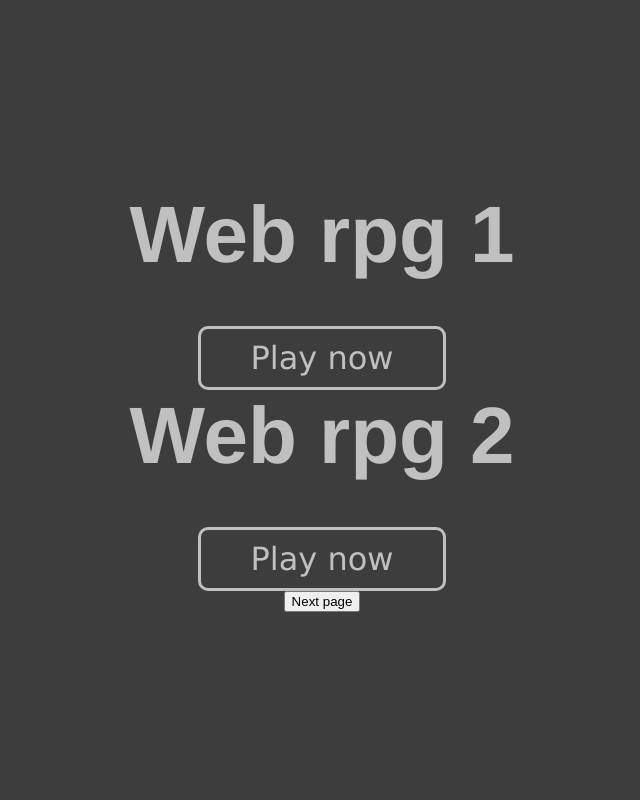
After one commit to TheNesko/WebRpg, a PHP site: the page made by Login and register/login.htm in a window 1280 px wide. The commit adds this page. Shown: the whole page, without its empty margins (318-958 px from the left). Run offline with PHP 8.4, Linux system fonts and the light colour scheme.

Commit message:
welcome page
sex

```diff
--- /dev/null
+++ b/Login and register/login.htm
@@ -0,0 +1,36 @@
+<!DOCTYPE html>
+<html lang="en">
+<head>
+    <meta charset="UTF-8">
+    <meta name="viewport" content="width=device-width, initial-scale=1.0">
+    <title>*Nazwa gry*</title>
+
+    <link rel="stylesheet" href="../SCSS/main.css">
+
+</head>
+<body>
+    <div class="welcome" >
+        <div class="welcome-content" id="shown">
+            <div class="welcome-logo">
+                <h1>Web rpg 1</h1>
+                <img src="" alt="">
+            </div>
+            <div class="welcome-nav">
+                <button>Play now</button>
+            </div>
+
+
+            <div class="welcome-content" id="hidden">
+                <div class="welcome-logo">
+                    <h1>Web rpg 2</h1>
+                    <img src="" alt="">
+                </div>
+                <div class="welcome-nav">
+                    <button>Play now</button>
+                </div>
+            </div>
+            <button onclick="return show('hidden','shown');">Next page</button>
+        </div>
+        <script src="../scripts/naxtpage.js"></script>
+    </body>
+    </html>
--- /dev/null
+++ b/SCSS/_variables.scss
@@ -0,0 +1 @@
+$sada: #300000;
--- /dev/null
+++ b/SCSS/_welcome-page.scss
@@ -0,0 +1,52 @@
+@import '_variables';
+
+$first-color: rgb(61, 61, 61);
+$secondary-color:rgb(192, 192, 192);
+
+
+@mixin center-element {
+    display: flex;
+    justify-content: center;
+    align-items: center;
+}
+
+
+.welcome{
+    background-color: $first-color;
+    $size: 100;
+    width:$size + vw;
+    height:$size + vh;
+
+    @include center-element;
+
+    .welcome-content{
+        @include center-element;
+        flex-direction: column;
+
+        .welcome-logo{
+            font-family: 'Franklin Gothic Medium', 'Arial Narrow', Arial, sans-serif;
+            font-size:2.5em;
+            color:$secondary-color;
+        }
+
+        .welcome-nav{
+            button{
+                padding: 10px 50px;
+                font-size: 2em;
+                font-family:'Lucida Sans', 'Lucida Sans Regular', 'Lucida Grande', 'Lucida Sans Unicode', Geneva, Verdana, sans-serif;
+                background-color: $first-color;
+                color:$secondary-color;
+                border:3px solid $secondary-color;
+                border-radius: 10px;
+
+                &:hover{
+                    color:$first-color;
+                    border-color:$first-color;
+                    background-color: $secondary-color;
+                    cursor:pointer;
+                }
+
+            }
+        }
+    }
+}
--- /dev/null
+++ b/SCSS/main.css
@@ -0,0 +1,39 @@
+.welcome {
+  background-color: rgb(61, 61, 61);
+  width: 100vw;
+  height: 100vh;
+  display: flex;
+  justify-content: center;
+  align-items: center;
+}
+.welcome .welcome-content {
+  display: flex;
+  justify-content: center;
+  align-items: center;
+  flex-direction: column;
+}
+.welcome .welcome-content .welcome-logo {
+  font-family: "Franklin Gothic Medium", "Arial Narrow", Arial, sans-serif;
+  font-size: 2.5em;
+  color: rgb(192, 192, 192);
+}
+.welcome .welcome-content .welcome-nav button {
+  padding: 10px 50px;
+  font-size: 2em;
+  font-family: "Lucida Sans", "Lucida Sans Regular", "Lucida Grande", "Lucida Sans Unicode", Geneva, Verdana, sans-serif;
+  background-color: rgb(61, 61, 61);
+  color: rgb(192, 192, 192);
+  border: 3px solid rgb(192, 192, 192);
+  border-radius: 10px;
+}
+.welcome .welcome-content .welcome-nav button:hover {
+  color: rgb(61, 61, 61);
+  border-color: rgb(61, 61, 61);
+  background-color: rgb(192, 192, 192);
+  cursor: pointer;
+}
+
+* {
+  margin: 0;
+  box-sizing: border-box;
+}/*# sourceMappingURL=main.css.map */
--- /dev/null
+++ b/SCSS/main.scss
@@ -0,0 +1,9 @@
+@import '_variables';
+@import '_welcome-page';
+
+
+
+*{
+    margin:0;
+    box-sizing: border-box;
+}
--- /dev/null
+++ b/scripts/nextpage.js
@@ -0,0 +1,6 @@
+function show(shown, hidden) {
+    document.getElementById(shown).style.display='block';
+    document.getElementById(hidden).style.display='none';
+    return false;
+}
+// show('content1','content2');
--- a/style.css
+++ b/style.css
@@ -13,4 +13,4 @@ body {
 
 #game-canvas {
   outline: 2px solid blue;
-}/*# sourceMappingURL=main.css.map */
+}
```
Also changed, not shown: 2 other files.
